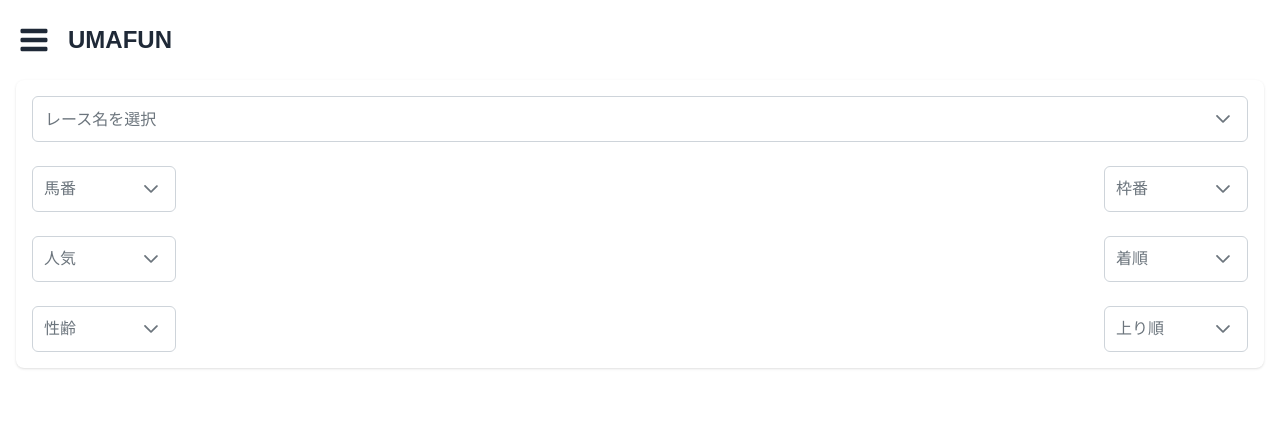
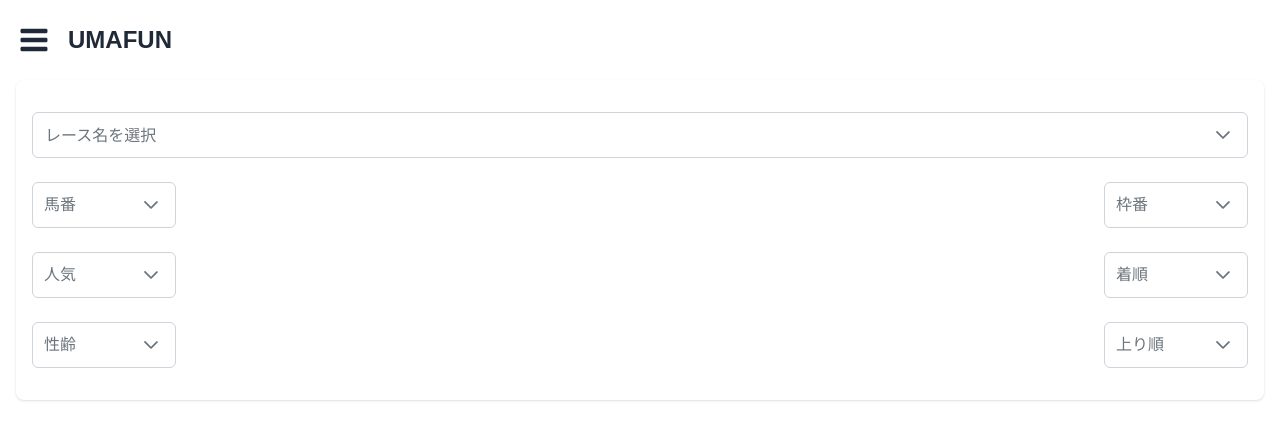
Before and after one commit to CUSHY-inc/UMAFUN, a Next.js app: page / in a window 1280 px wide. Shown: the top 440 px of the page. Built offline with nearby package versions, Linux system fonts and the light colour scheme; no server answers; the database is empty.

Commit message:
微修正

```diff
--- a/components/analytics/Conditional.tsx
+++ b/components/analytics/Conditional.tsx
@@ -56,10 +56,8 @@ export const Conditional = () => {
   const [selectedLastRank, setSelectedLastRank] =
     useState<MultiSelectType | null>(null);
 
-  console.log(selectedRaceName);
-
   return (
-    <div className="rounded-lg shadow mx-4 py-4 bg-white">
+    <div className="rounded-lg shadow mx-4 py-8 bg-white">
       <div className="mx-4">
         <Select
           options={raceName}
```
